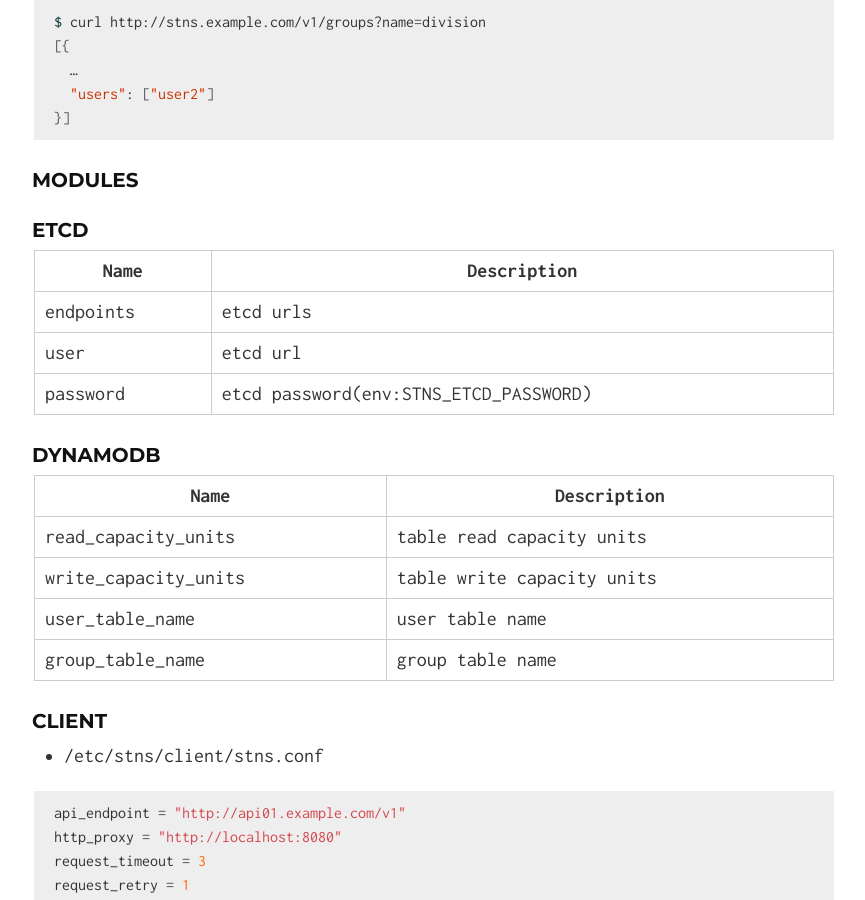
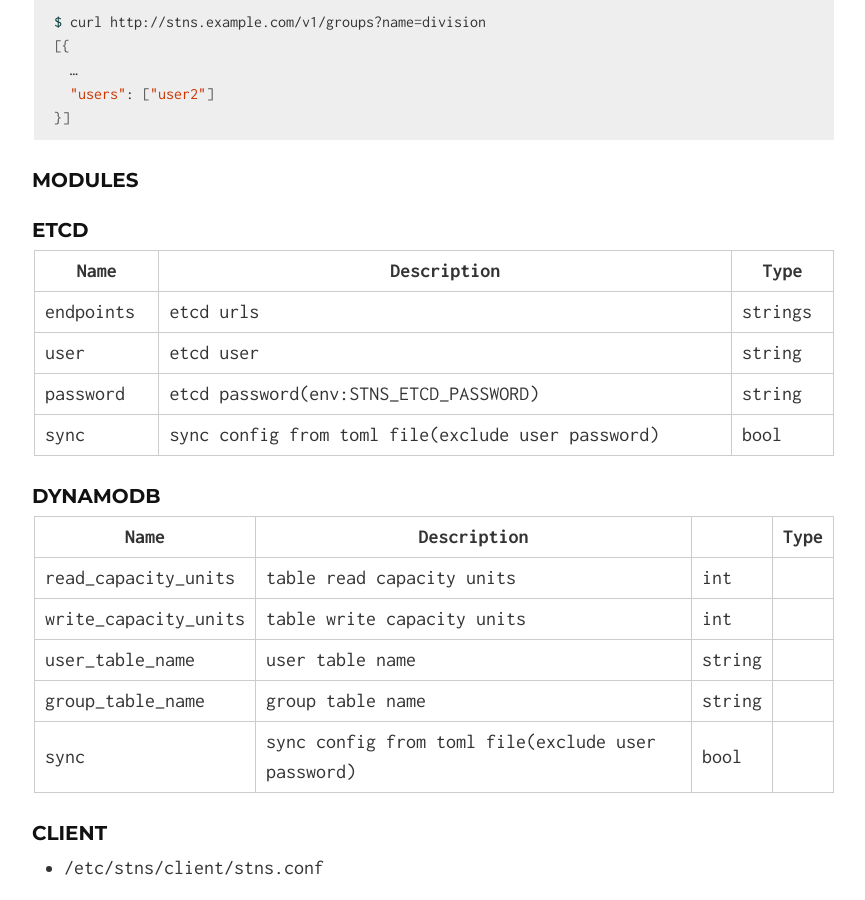
Before and after one commit to STNS/stns.github.io, a Jekyll site: the page built from configuration.en.md, in a window 1280 px wide and 900 px high, scrolled down 3781 px. Shown: the whole window, without its empty margins (206-1071 px from the left). Built offline with Jekyll 4.4.1, drawn with Linux system fonts in a browser that asks for light colours; our own code applies the rules of GitHub Pages for plain Markdown files.

Commit message:
add sync

```diff
--- a/configuration.en.md
+++ b/configuration.en.md
@@ -137,21 +137,22 @@ $ curl http://stns.example.com/v1/groups?name=division
 #### Modules
 ##### Etcd
 
-|Name|Description|
-|---|---|
-|endpoints| etcd urls|
-|user|etcd url|
-|password|etcd password(env:STNS_ETCD_PASSWORD)|
+|Name|Description|Type|
+|---|---|---|
+|endpoints| etcd urls| strings|
+|user|etcd user| string|
+|password|etcd password(env:STNS_ETCD_PASSWORD)| string |
+|sync|sync config from toml file(exclude user password)| bool|
 
 ##### DynamoDB
 
-|Name|Description|
-|---|---|
-|read_capacity_units| table read capacity units|
-|write_capacity_units| table write capacity units|
-|user_table_name| user table name|
-|group_table_name| group table name|
-
+|Name|Description||Type|
+|---|---||---|
+|read_capacity_units| table read capacity units|int|
+|write_capacity_units| table write capacity units|int|
+|user_table_name| user table name|string|
+|group_table_name| group table name|string|
+|sync|sync config from toml file(exclude user password)| bool|
 
 ### client
 - /etc/stns/client/stns.conf
```
